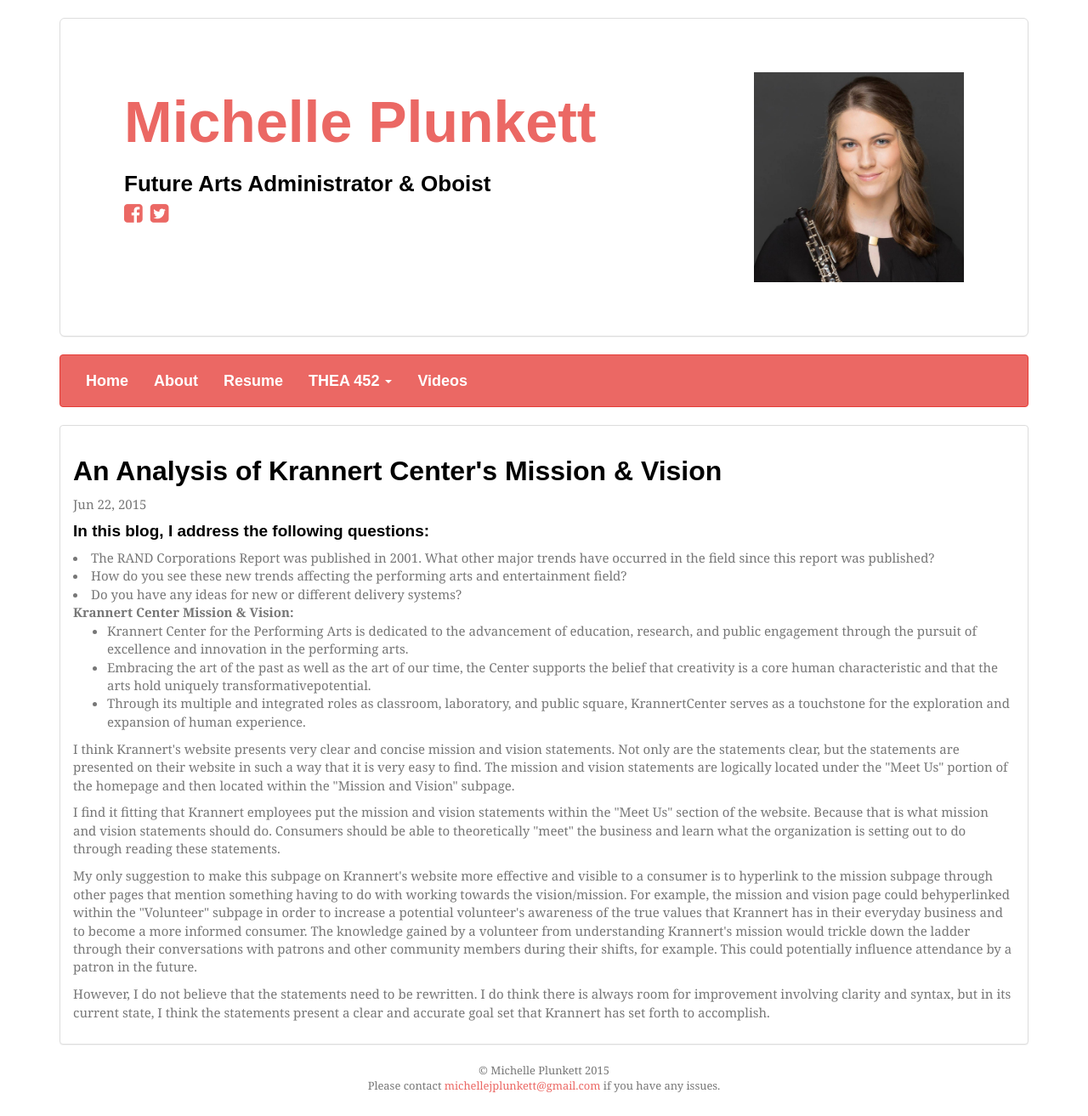
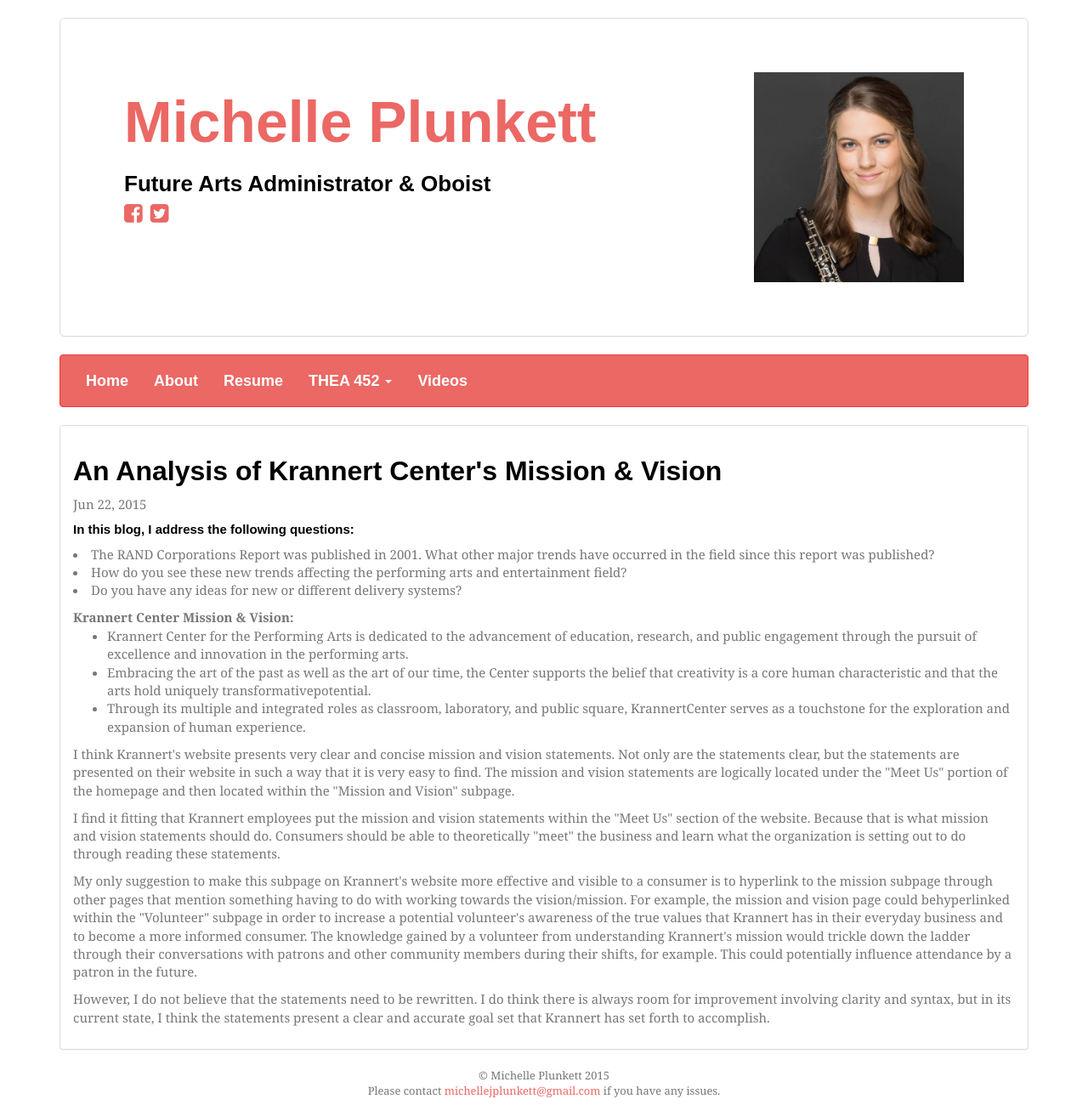
Before and after one commit to michelleplunkett/michelleplunkett.github.io, a Jekyll site: the page built from blogs/_posts/2015-06-22-blog1.html, in a window 1280 px wide. Shown: the whole page at 85% size. Built offline with Jekyll 4.4.1, drawn with Linux system fonts in a browser that asks for light colours; nearby versions of some CDN libraries; some web fonts are replaced; Markdown is read by kramdown in place of the engine named in the settings.

Commit message:
Update 2015-06-22-blog1.html

```diff
--- a/blogs/_posts/2015-06-22-blog1.html
+++ b/blogs/_posts/2015-06-22-blog1.html
@@ -4,10 +4,11 @@
 date:   2015-06-22
 ---
 
-							<h4>In this blog, I address the following questions:</h4>
+							<h5>In this blog, I address the following questions:</h5>
 								<li>The RAND Corporations Report was published in 2001. What other major trends have occurred in the field since this report was published?</li>
 								<li>How do you see these new trends affecting the performing arts and entertainment field?</li>
 								<li>Do you have any ideas for new or different delivery systems?</li>
+							<p></p><p></p>
 
 							<b>Krannert Center Mission & Vision:</b>
 							<ul>
```
